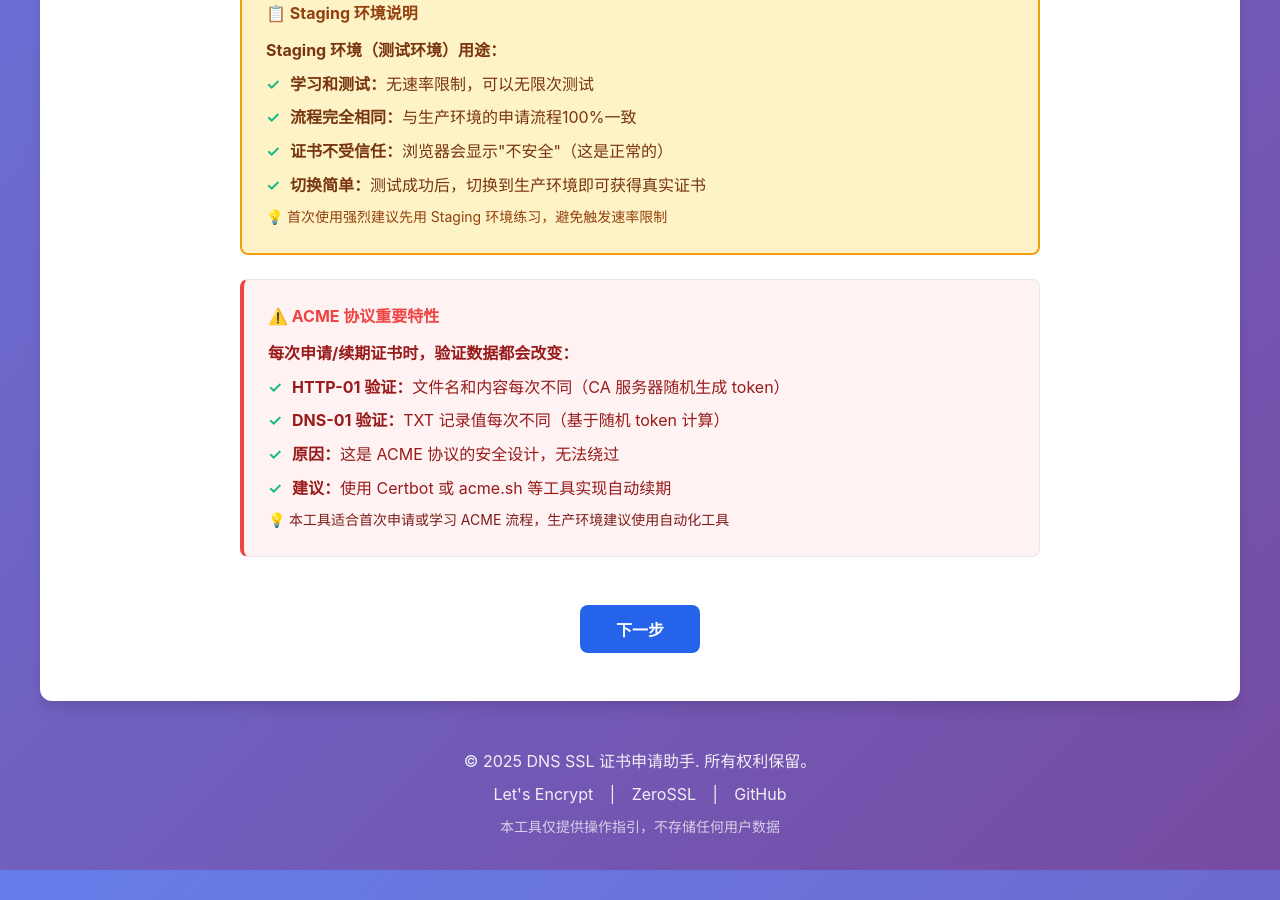
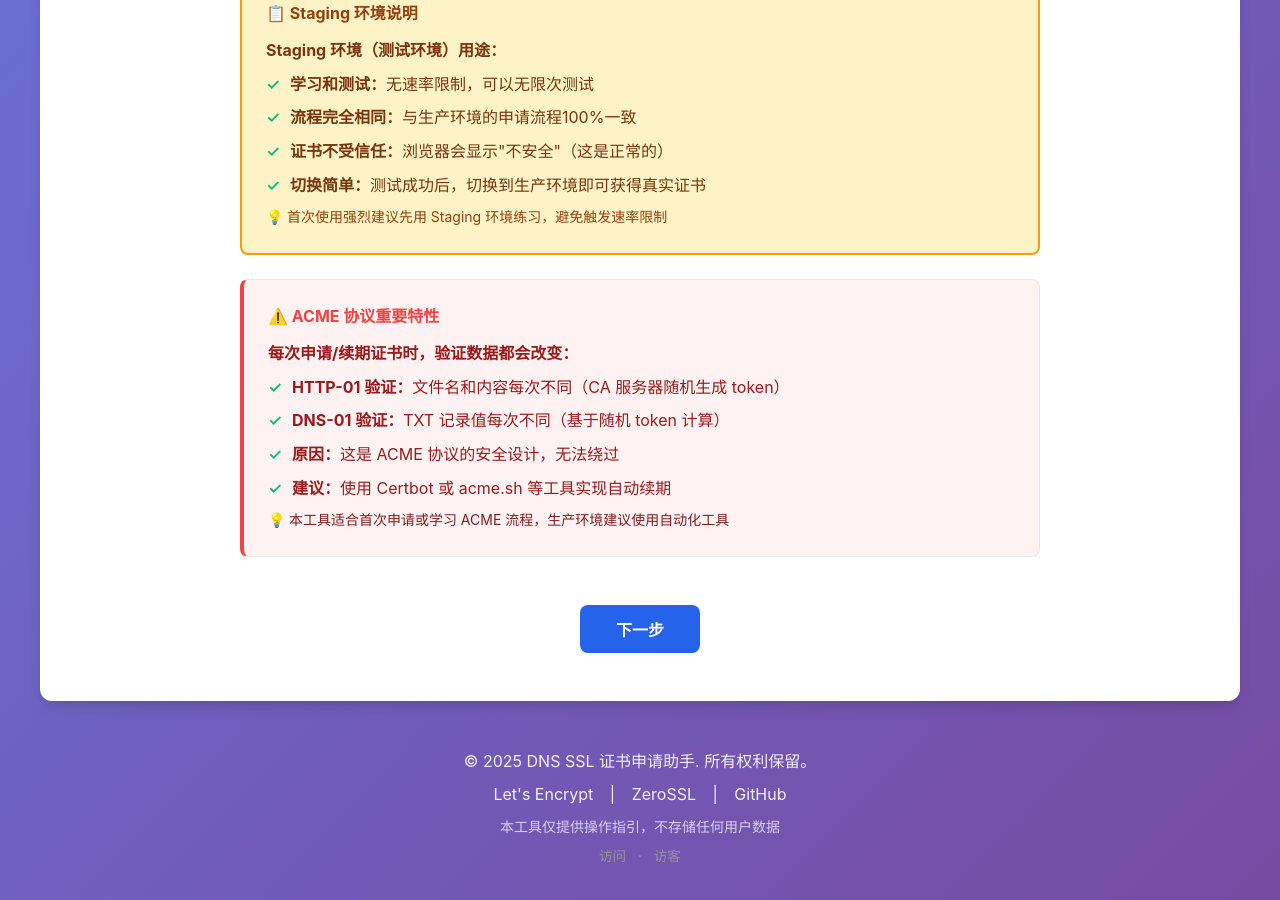
Before and after one commit to en-o/dnsSsl, a Jekyll site: the page built from index.html, in a window 1280 px wide and 900 px high, scrolled down 1029 px. Built offline with Jekyll 4.4.1, drawn with Linux system fonts in a browser that asks for light colours; comment, search, counter and statistics services are not loaded.

Commit message:
busuanzi_container_site_uv

```diff
--- a/_layouts/default.html
+++ b/_layouts/default.html
@@ -54,6 +54,11 @@
                     <a href="https://github.com/en-o/dnsSsl" target="_blank" rel="noopener">GitHub</a>
                 </p>
                 <p class="footer-note">本工具仅提供操作指引，不存储任何用户数据</p>
+                <p style="font-size: 0.85em; color: #999;">
+                    <span id="busuanzi_container_site_pv">访问 <span id="busuanzi_value_site_pv"></span></span>
+                    <span style="margin: 0 8px;">·</span>
+                    <span id="busuanzi_container_site_uv">访客 <span id="busuanzi_value_site_uv"></span></span>
+                </p>
             </div>
         </footer>
     </div>
@@ -68,5 +73,6 @@
     <script src="{{ '/assets/js/main.js' | relative_url }}"></script>
     <script src="{{ '/assets/js/certificate.js' | relative_url }}"></script>
     <script src="{{ '/assets/js/verification.js' | relative_url }}"></script>
+    <script async src="//busuanzi.ibruce.info/busuanzi/2.3/busuanzi.pure.mini.js"></script>
 </body>
 </html>
```
